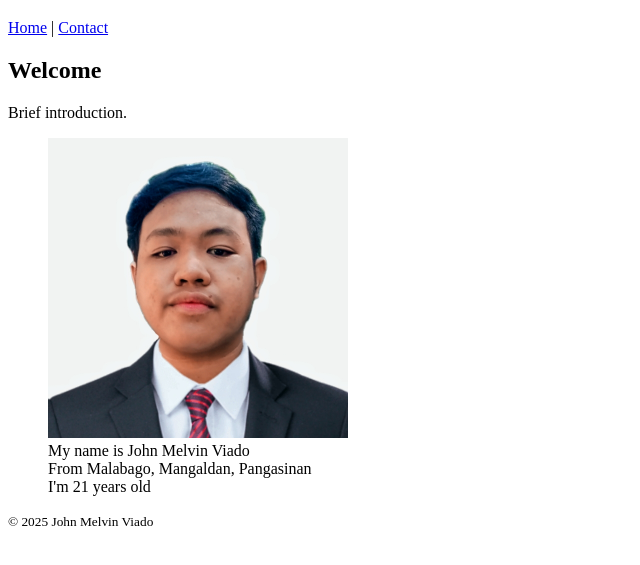
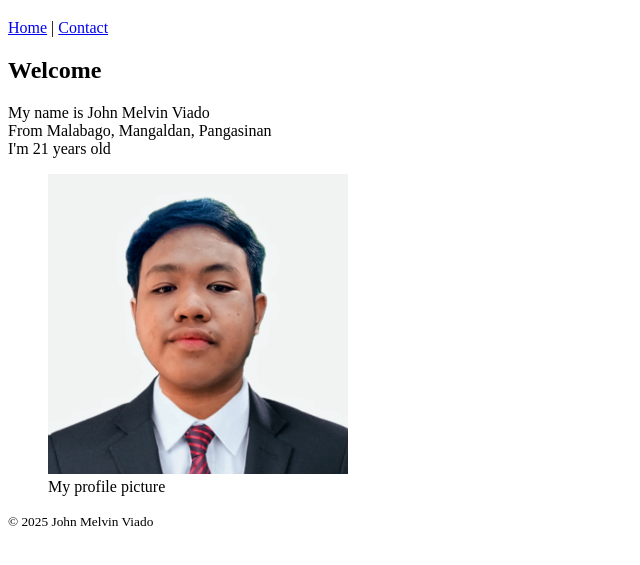
Before and after one commit to MelvinViado18/html-portfolio, a plain HTML site: page index.html in a window 1280 px wide. Shown: the part 61-626 px from the top of the page, without its empty margins (0-640 px from the left). Drawn offline with Linux system fonts and the light colour scheme.

```diff
--- a/index.html
+++ b/index.html
@@ -17,10 +17,10 @@
     <!-- Page-specific content here -->
     <section>
       <h2>Welcome</h2>
-      <p>Brief introduction.</p>
+      <p>My name is John Melvin Viado<br>From Malabago, Mangaldan, Pangasinan<br>I'm 21 years old</p>
       <figure>
         <img src="assets/profilejpg.jpg" alt="Portrait of John Melvin Viado" width="300"/>
-        <figcaption>My name is John Melvin Viado<br>From Malabago, Mangaldan, Pangasinan<br>I'm 21 years old</figcaption>
+        <figcaption>My profile picture</figcaption>
       </figure>
     </section>
   </main>
```
